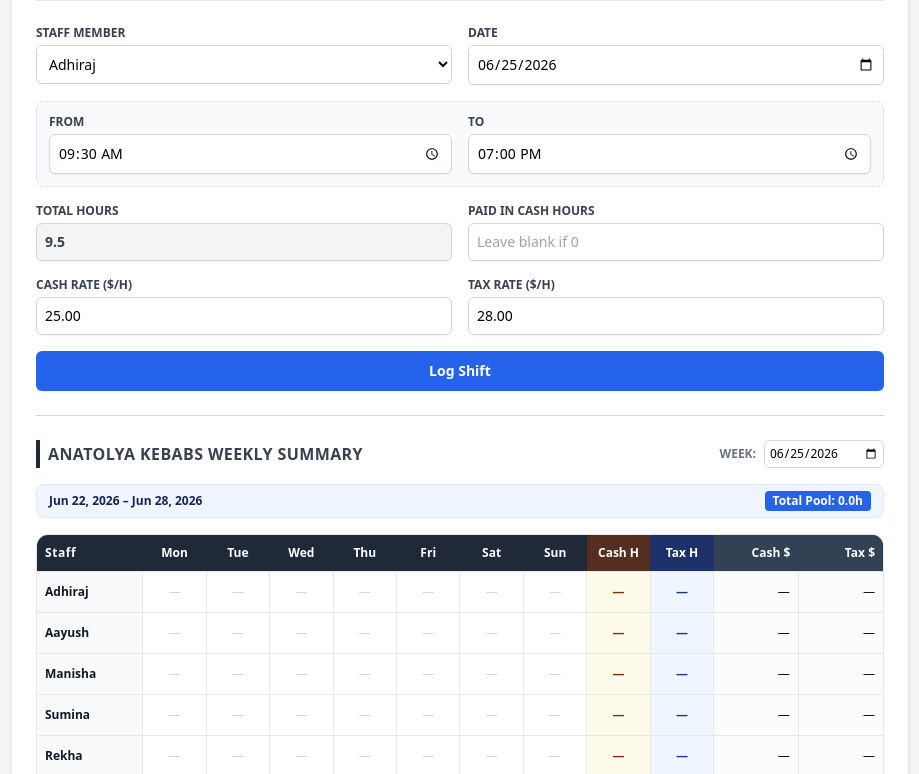
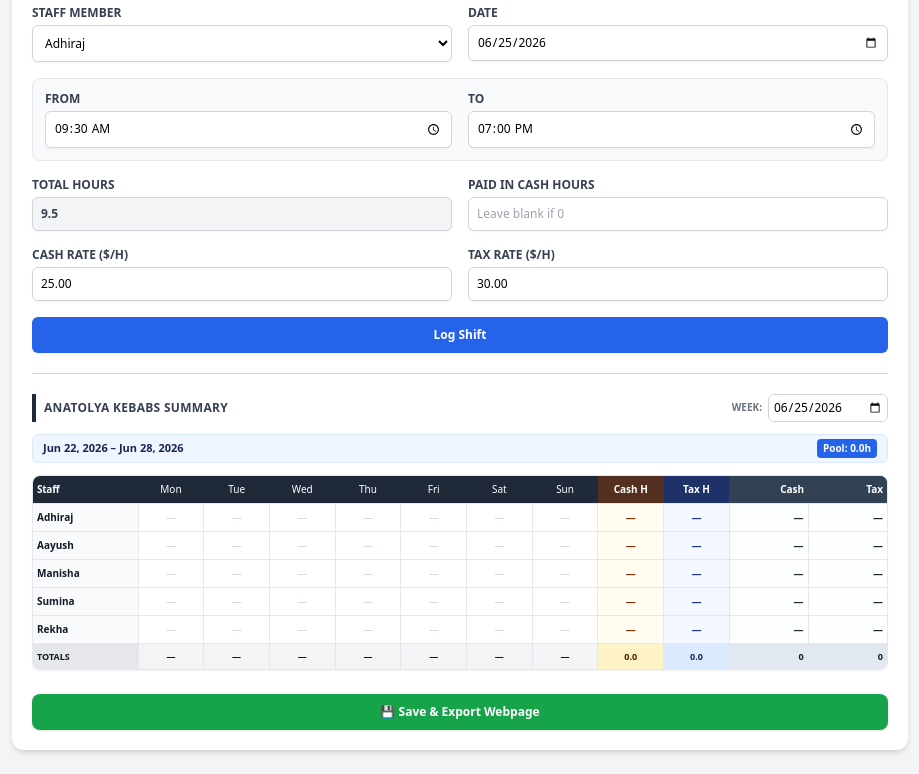
Before and after one commit to qaiser-mahmood/timesheet, a plain HTML site: page index.html in a window 1280 px wide. Shown: the part 88-862 px from the top of the page, without its empty margins (180-1099 px from the left). Drawn offline with nearby package versions, Linux system fonts and the light colour scheme.

Commit message:
Add files via upload

```diff
--- a/index.html
+++ b/index.html
@@ -6,15 +6,15 @@
     <title>Anatolya Kebabs Weekly Roster</title>
     <script src="https://cdn.tailwindcss.com"></script>
 </head>
-<body class="bg-gray-100 min-h-screen p-2 sm:p-4 pb-24">
-    <div class="max-w-4xl mx-auto bg-white rounded-xl shadow-md p-4 sm:p-6 space-y-6">
-        <h1 class="text-xl sm:text-2xl font-bold text-gray-800 border-b pb-4 text-center">Anatolya Kebabs Weekly Roster</h1>
+<body class="bg-gray-100 min-h-screen p-2 sm:p-3 pb-24">
+    <div class="max-w-4xl mx-auto bg-white rounded-xl shadow-md p-3 sm:p-5 space-y-5">
+        <h1 class="text-lg sm:text-xl font-bold text-gray-800 border-b pb-3 text-center">Anatolya Kebabs Weekly Roster</h1>
 
         <form id="payForm" class="space-y-4">
             <div class="grid grid-cols-2 gap-4">
                 <div>
                     <label class="block text-xs font-bold text-gray-700 uppercase">Staff Member</label>
-                    <select id="staffName" class="mt-1 block w-full rounded-md border-gray-300 shadow-sm p-2 border bg-white focus:ring-blue-500 focus:border-blue-500 text-sm">
+                    <select id="staffName" onchange="applyStaffRateDefaults()" class="mt-1 block w-full rounded-md border-gray-300 shadow-sm p-2 border bg-white focus:ring-blue-500 focus:border-blue-500 text-xs">
                         <option>Adhiraj</option>
                         <option>Aayush</option>
                         <option>Manisha</option>
@@ -24,83 +24,83 @@
                 </div>
                 <div>
                     <label class="block text-xs font-bold text-gray-700 uppercase">Date</label>
-                    <input type="date" id="date" required onchange="applyDefaultShiftTimes()" class="mt-1 block w-full rounded-md border-gray-300 shadow-sm p-2 border focus:ring-blue-500 focus:border-blue-500 text-sm">
+                    <input type="date" id="date" required onchange="applyDefaultShiftTimes()" class="mt-1 block w-full rounded-md border-gray-300 shadow-sm p-2 border focus:ring-blue-500 focus:border-blue-500 text-xs">
                 </div>
             </div>
 
             <div class="grid grid-cols-2 gap-4 bg-gray-50 p-3 rounded-lg border border-gray-200">
                 <div>
                     <label class="block text-xs font-bold text-gray-700 uppercase">From</label>
-                    <input type="time" id="startTime" required onchange="calculateHoursFromTime()" class="mt-1 block w-full rounded-md border-gray-300 shadow-sm p-2 border bg-white focus:ring-blue-500 focus:border-blue-500 text-sm">
+                    <input type="time" id="startTime" required onchange="calculateHoursFromTime()" class="mt-1 block w-full rounded-md border-gray-300 shadow-sm p-2 border bg-white focus:ring-blue-500 focus:border-blue-500 text-xs">
                 </div>
                 <div>
                     <label class="block text-xs font-bold text-gray-700 uppercase">To</label>
-                    <input type="time" id="endTime" required onchange="calculateHoursFromTime()" class="mt-1 block w-full rounded-md border-gray-300 shadow-sm p-2 border bg-white focus:ring-blue-500 focus:border-blue-500 text-sm">
+                    <input type="time" id="endTime" required onchange="calculateHoursFromTime()" class="mt-1 block w-full rounded-md border-gray-300 shadow-sm p-2 border bg-white focus:ring-blue-500 focus:border-blue-500 text-xs">
                 </div>
             </div>
 
             <div class="grid grid-cols-2 gap-4">
                 <div>
                     <label class="block text-xs font-bold text-gray-700 uppercase">Total Hours</label>
-                    <input type="number" id="totalHours" step="0.1" readonly class="mt-1 block w-full bg-gray-100 rounded-md border-gray-300 p-2 border font-semibold text-gray-700 text-sm shadow-sm">
+                    <input type="number" id="totalHours" step="0.1" readonly class="mt-1 block w-full bg-gray-100 rounded-md border-gray-300 p-2 border font-semibold text-gray-700 text-xs shadow-sm">
                 </div>
                 <div>
                     <label class="block text-xs font-bold text-gray-700 uppercase">Paid in Cash Hours</label>
-                    <input type="number" id="cashHours" step="0.1" placeholder="Leave blank if 0" class="mt-1 block w-full rounded-md border-gray-300 p-2 border focus:ring-blue-500 focus:border-blue-500 text-sm shadow-sm">
+                    <input type="number" id="cashHours" step="0.1" placeholder="Leave blank if 0" class="mt-1 block w-full rounded-md border-gray-300 p-2 border focus:ring-blue-500 focus:border-blue-500 text-xs shadow-sm">
                 </div>
             </div>
 
             <div class="grid grid-cols-2 gap-4">
                 <div>
                     <label class="block text-xs font-bold text-gray-700 uppercase">Cash Rate ($/h)</label>
-                    <input type="number" id="payRate" step="0.01" value="25.00" required class="mt-1 block w-full rounded-md border-gray-300 p-2 border focus:ring-blue-500 focus:border-blue-500 text-sm shadow-sm">
+                    <input type="number" id="payRate" step="0.01" value="25.00" required class="mt-1 block w-full rounded-md border-gray-300 p-2 border focus:ring-blue-500 focus:border-blue-500 text-xs shadow-sm">
                 </div>
                 <div>
                     <label class="block text-xs font-bold text-gray-700 uppercase">Tax Rate ($/h)</label>
-                    <input type="number" id="taxPayRate" step="0.01" value="28.00" required class="mt-1 block w-full rounded-md border-gray-300 p-2 border focus:ring-blue-500 focus:border-blue-500 text-sm shadow-sm">
+                    <input type="number" id="taxPayRate" step="0.01" value="30.00" required class="mt-1 block w-full rounded-md border-gray-300 p-2 border focus:ring-blue-500 focus:border-blue-500 text-xs shadow-sm">
                 </div>
             </div>
 
-            <button type="submit" class="w-full bg-blue-600 text-white p-2.5 rounded-md font-semibold hover:bg-blue-700 transition text-sm shadow-sm">Log Shift</button>
+            <button type="submit" class="w-full bg-blue-600 text-white p-2.5 rounded-md font-semibold hover:bg-blue-700 transition text-xs shadow-sm">Log Shift</button>
         </form>
 
-        <hr class="border-gray-300 my-4">
+        <hr class="border-gray-300 my-3">
 
-        <div class="space-y-4">
-            <div class="flex flex-col sm:flex-row sm:items-center justify-between gap-2 border-l-4 border-gray-800 pl-2">
-                <h2 class="text-md font-bold text-gray-700 uppercase tracking-wide">Anatolya Kebabs Weekly Summary</h2>
-                <div class="flex items-center gap-2">
-                    <label class="text-xs font-bold text-gray-500 uppercase">Week:</label>
+        <div class="space-y-3">
+            <div class="flex flex-row items-center justify-between gap-2 border-l-4 border-gray-800 pl-2">
+                <h2 class="text-xs font-bold text-gray-700 uppercase tracking-wide">Anatolya Kebabs Summary</h2>
+                <div class="flex items-center gap-1.5">
+                    <label class="text-[10px] font-bold text-gray-500 uppercase">Week:</label>
                     <input type="date" id="filterWeek" onchange="renderWeeklyTable()" class="rounded-md border-gray-300 p-1 border text-xs bg-white">
                 </div>
             </div>
 
-            <div class="text-center bg-blue-50 border border-blue-100 py-1.5 px-3 rounded-lg flex justify-between items-center text-xs">
+            <div class="text-center bg-blue-50 border border-blue-100 py-1 px-2.5 rounded-md flex justify-between items-center text-[11px]">
                 <span id="weekRangeDisplay" class="font-bold text-blue-950">-</span>
-                <span class="bg-blue-600 text-white font-extrabold px-2 py-0.5 rounded">Total Pool: <span id="grandTotalHoursHeader">0.0</span>h</span>
+                <span class="bg-blue-600 text-white font-extrabold px-1.5 py-0.5 rounded text-[10px]">Pool: <span id="grandTotalHoursHeader">0.0</span>h</span>
             </div>
 
-            <div class="overflow-x-auto border border-gray-200 rounded-xl shadow-sm bg-white">
-                <table class="min-w-full divide-y divide-gray-200 text-xs table-fixed sm:table-auto">
+            <div class="overflow-x-auto border border-gray-200 rounded-lg shadow-sm bg-white">
+                <table class="min-w-full divide-y divide-gray-200 text-[10px] table-fixed">
                     <thead class="bg-gray-800 text-white">
                         <tr>
-                            <th class="w-20 px-2 py-2.5 text-left font-bold tracking-wider">Staff</th>
-                            <th class="w-12 text-center font-semibold">Mon</th>
-                            <th class="w-12 text-center font-semibold">Tue</th>
-                            <th class="w-12 text-center font-semibold">Wed</th>
-                            <th class="w-12 text-center font-semibold">Thu</th>
-                            <th class="w-12 text-center font-semibold">Fri</th>
-                            <th class="w-12 text-center font-semibold">Sat</th>
-                            <th class="w-12 text-center font-semibold">Sun</th>
-                            <th class="w-12 text-center font-bold bg-amber-900/60">Cash H</th>
-                            <th class="w-12 text-center font-bold bg-blue-900/60">Tax H</th>
-                            <th class="w-16 text-right pr-2 font-bold bg-slate-700">Cash $</th>
-                            <th class="w-16 text-right pr-2 font-bold bg-slate-700">Tax $</th>
+                            <th class="w-16 px-1 py-1.5 text-left font-bold tracking-tight">Staff</th>
+                            <th class="w-10 text-center font-normal">Mon</th>
+                            <th class="w-10 text-center font-normal">Tue</th>
+                            <th class="w-10 text-center font-normal">Wed</th>
+                            <th class="w-10 text-center font-normal">Thu</th>
+                            <th class="w-10 text-center font-normal">Fri</th>
+                            <th class="w-10 text-center font-normal">Sat</th>
+                            <th class="w-10 text-center font-normal">Sun</th>
+                            <th class="w-10 text-center font-bold bg-amber-900/60">Cash H</th>
+                            <th class="w-10 text-center font-bold bg-blue-900/60">Tax H</th>
+                            <th class="w-12 text-right pr-1 font-bold bg-slate-700">Cash</th>
+                            <th class="w-12 text-right pr-1 font-bold bg-slate-700">Tax</th>
                         </tr>
                     </thead>
                     <tbody id="weeklyTableBody" class="divide-y divide-gray-200 bg-white">
                         </tbody>
-                    <tfoot class="bg-gray-100 font-bold divide-y divide-gray-200 text-[11px]">
+                    <tfoot class="bg-gray-100 font-bold divide-y divide-gray-200 text-[9px]">
                         <tr id="weeklyTableFoot">
                             </tr>
                     </tfoot>
@@ -108,8 +108,8 @@
             </div>
         </div>
 
-        <div class="pt-2">
-            <button onclick="exportUpdatedHtml()" class="w-full bg-green-600 text-white p-3 rounded-xl font-bold hover:bg-green-700 transition shadow">
+        <div class="pt-1">
+            <button onclick="exportUpdatedHtml()" class="w-full bg-green-600 text-white p-2.5 rounded-lg font-bold hover:bg-green-700 transition text-xs shadow">
                 💾 Save & Export Webpage
             </button>
         </div>
@@ -118,7 +118,7 @@
     <script id="payrollData" type="application/json">[]</script>
 
     <script>
-        const ESTIMATED_TAX_RATE = 0.15; // Standard 15% system default proxy holding
+        const ESTIMATED_TAX_RATE = 0.15; // 15% standard index bracket adjustment proxy
 
         // Initialize core layout trackers
         const todayStr = new Date().toISOString().split('T')[0];
@@ -129,6 +129,21 @@
         try {
             dataStore = JSON.parse(document.getElementById('payrollData').textContent);
         } catch (e) { console.error("Error loading structural dataset array.", e); }
+
+        // Dynamic context configuration profiles mapping requests rules conditions
+        function applyStaffRateDefaults() {
+            const name = document.getElementById('staffName').value;
+            let cashRate = "25.00";
+            let taxRate = "30.00";
+
+            if (name === "Sumina" || name === "Rekha") {
+                cashRate = "22.00";
+                taxRate = "27.00";
+            }
+
+            document.getElementById('payRate').value = cashRate;
+            document.getElementById('taxPayRate').value = taxRate;
+        }
 
         function applyDefaultShiftTimes() {
             const dateInput = document.getElementById('date').value;
@@ -224,21 +239,19 @@
 
             const mandatoryStaff = ['Adhiraj', 'Aayush', 'Manisha', 'Sumina', 'Rekha'];
 
-            // Storage mapping matrices array logic tracking daily metrics across 7 segments
             let globalDailyTotals = [0, 0, 0, 0, 0, 0, 0];
             let macroTotals = { cashH: 0, taxH: 0, cashPayout: 0, taxPayout: 0, globalHours: 0 };
 
             let tbodyHtml = '';
 
             mandatoryStaff.forEach(staffName => {
-                let staffRowHtml = `<td class="px-2 py-3 font-bold text-gray-900 border-r bg-gray-50">${staffName}</td>`;
+                let staffRowHtml = `<td class="px-1 py-1.5 font-bold text-gray-900 border-r bg-gray-50 max-w-[64px] truncate">${staffName}</td>`;
 
                 let staffCashH = 0;
                 let staffTaxH = 0;
                 let staffCashPay = 0;
                 let staffTaxPay = 0;
 
-                // Loop through all 7 calendar indices
                 for (let i = 0; i < 7; i++) {
                     let loopDay = new Date(startMonday);
                     loopDay.setDate(startMonday.getDate() + i);
@@ -247,7 +260,6 @@
                     const record = dataStore.find(entry => entry.date === loopDayIsoStr && entry.name === staffName);
 
                     if (record) {
-                        // Short form string for responsive space reduction on small displays (e.g. 09:30 -> 9:30a)
                         const convertTimeStr = (t) => {
                             let [h, m] = t.split(':').map(Number);
                             let ampm = h >= 12 ? 'p' : 'a';
@@ -255,7 +267,7 @@
                             return `${h}:${m.toString().padStart(2, '0')}${ampm}`;
                         };
 
-                        staffRowHtml += `<td class="p-1 text-center text-[10px] text-gray-700 leading-tight border-r">${convertTimeStr(record.from)}<br>${convertTimeStr(record.to)}</td>`;
+                        staffRowHtml += `<td class="p-0.5 text-center text-[9px] text-gray-600 leading-none border-r">${convertTimeStr(record.from)}<br>${convertTimeStr(record.to)}</td>`;
 
                         staffCashH += record.cashHours;
                         staffTaxH += record.taxHours;
@@ -267,7 +279,7 @@
                         globalDailyTotals[i] += record.totalHours;
                         macroTotals.globalHours += record.totalHours;
                     } else {
-                        staffRowHtml += `<td class="p-1 text-center text-gray-300 border-r">—</td>`;
+                        staffRowHtml += `<td class="p-0.5 text-center text-gray-300 border-r">—</td>`;
                     }
                 }
 
@@ -276,12 +288,12 @@
                 macroTotals.cashPayout += staffCashPay;
                 macroTotals.taxPayout += staffTaxPay;
 
-                // Append trailing metric arrays matching layout config request
+                // Removed '$' signs completely from cell formatting outputs to optimize narrow views
                 staffRowHtml += `
-                    <td class="text-center font-bold bg-amber-50 text-amber-900 border-r">${staffCashH > 0 ? staffCashH.toFixed(1) : '—'}</td>
-                    <td class="text-center font-bold bg-blue-50 text-blue-900 border-r">${staffTaxH > 0 ? staffTaxH.toFixed(1) : '—'}</td>
-                    <td class="text-right pr-2 font-medium text-gray-900 bg-slate-50/50 border-r">${staffCashPay > 0 ? '$' + staffCashPay.toFixed(0) : '—'}</td>
-                    <td class="text-right pr-2 font-medium text-gray-900 bg-slate-50/50">${staffTaxPay > 0 ? '$' + staffTaxPay.toFixed(0) : '—'}</td>`;
+                    <td class="text-center font-semibold bg-amber-50/70 text-amber-900 border-r">${staffCashH > 0 ? staffCashH.toFixed(1) : '—'}</td>
+                    <td class="text-center font-semibold bg-blue-50/70 text-blue-900 border-r">${staffTaxH > 0 ? staffTaxH.toFixed(1) : '—'}</td>
+                    <td class="text-right pr-1 font-semibold text-gray-800 bg-slate-50/30 border-r">${staffCashPay > 0 ? staffCashPay.toFixed(0) : '—'}</td>
+                    <td class="text-right pr-1 font-semibold text-gray-800 bg-slate-50/30">${staffTaxPay > 0 ? staffTaxPay.toFixed(0) : '—'}</td>`;
 
                 tbodyHtml += `<tr>${staffRowHtml}</tr>`;
             });
@@ -289,21 +301,20 @@
             tableBody.innerHTML = tbodyHtml;
             document.getElementById('grandTotalHoursHeader').innerText = macroTotals.globalHours.toFixed(1);
 
-            // Dynamically evaluate footer context summary row elements
-            let tfootHtml = `<td class="px-2 py-2 text-left bg-gray-200 text-gray-900 border-r">TOTALS</td>`;
+            // Dynamically evaluate footer text elements (stripped currency symbols)
+            let tfootHtml = `<td class="px-1 py-1.5 text-left bg-gray-200 text-gray-900 border-r uppercase text-[9px]">Totals</td>`;
             globalDailyTotals.forEach(dayTotal => {
-                tfootHtml += `<td class="text-center text-gray-900 bg-gray-100 border-r">${dayTotal > 0 ? dayTotal.toFixed(1) + 'h' : '—'}</td>`;
+                tfootHtml += `<td class="text-center text-gray-900 bg-gray-100 border-r">${dayTotal > 0 ? dayTotal.toFixed(1) : '—'}</td>`;
             });
             tfootHtml += `
-                <td class="text-center bg-amber-100 text-amber-950 border-r">${macroTotals.cashH.toFixed(1)}h</td>
-                <td class="text-center bg-blue-100 text-blue-950 border-r">${macroTotals.taxH.toFixed(1)}h</td>
-                <td class="text-right pr-2 bg-slate-200 text-gray-900 border-r">$${macroTotals.cashPayout.toFixed(0)}</td>
-                <td class="text-right pr-2 bg-slate-200 text-gray-900">$${macroTotals.taxPayout.toFixed(0)}</td>`;
+                <td class="text-center bg-amber-100 text-amber-950 border-r">${macroTotals.cashH.toFixed(1)}</td>
+                <td class="text-center bg-blue-100 text-blue-950 border-r">${macroTotals.taxH.toFixed(1)}</td>
+                <td class="text-right pr-1 bg-slate-200 text-gray-900 border-r">${macroTotals.cashPayout.toFixed(0)}</td>
+                <td class="text-right pr-1 bg-slate-200 text-gray-900">${macroTotals.taxPayout.toFixed(0)}</td>`;
 
             tableFoot.innerHTML = tfootHtml;
         }
 
-        // File Exporter Data Injection Core
         function exportUpdatedHtml() {
             const currentDoc = document.documentElement.outerHTML;
             const parser = new DOMParser();
@@ -318,7 +329,8 @@
             a.click();
         }
 
-        // Bootstrap environment states on layout startup
+        // Bootstrap on startup
+        applyStaffRateDefaults();
         applyDefaultShiftTimes();
         renderWeeklyTable();
     </script>
```
